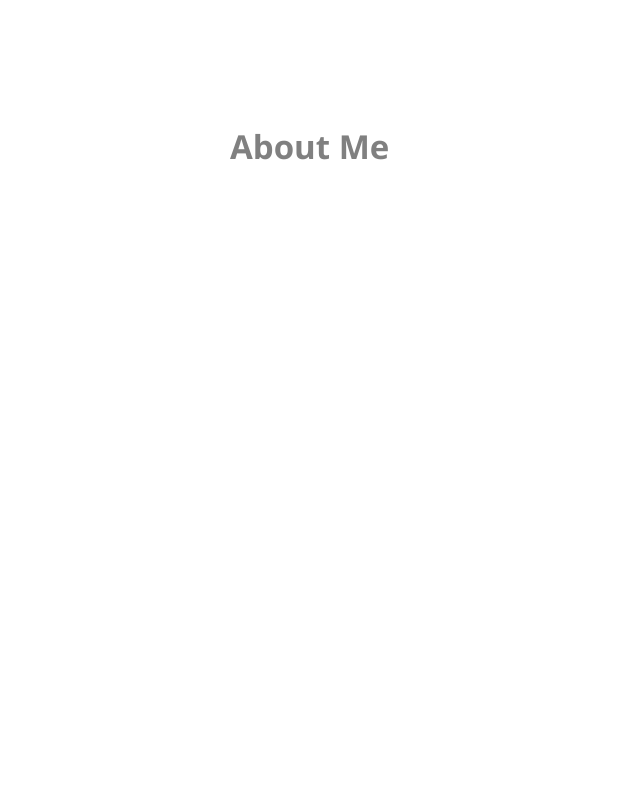
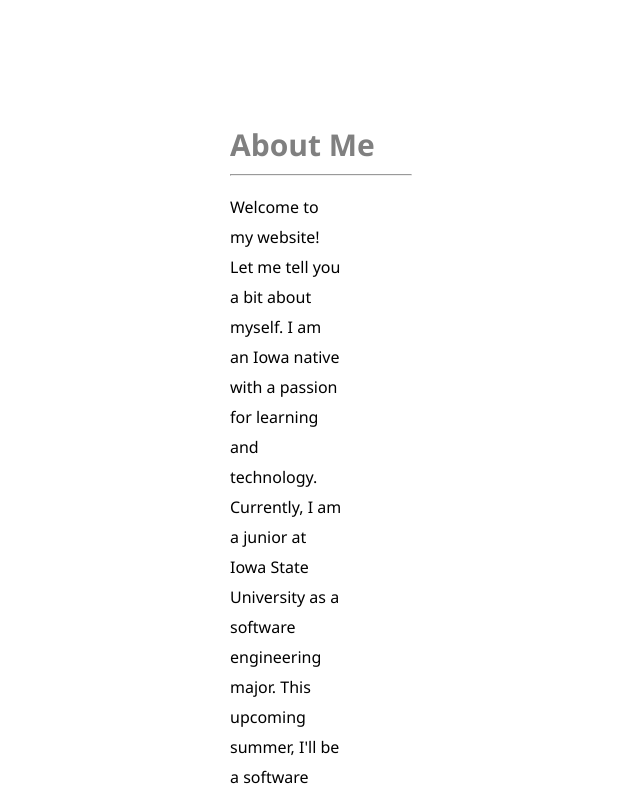
Before and after one commit to dms909/New-Website, a React (Create React App) app: page / in a window 1280 px wide. Shown: the part 740-1539 px from the top of the page, without its empty margins (28-668 px from the left). Before the commit the page ends 936 px from the top, so only its background shows below. Built offline with nearby package versions, Linux system fonts and the light colour scheme.

Commit message:
about my experience text

```diff
--- a/src/components/AboutMe.js
+++ b/src/components/AboutMe.js
@@ -4,6 +4,19 @@
     return (
         <div className="AboutMe">
             <h2>About Me</h2>
+            <hr align="left"/>
+
+        <div className="ExperienceAbout">
+            <p>Welcome to my website! Let me tell you a bit about myself. I am an Iowa native with a passion for learning and technology.
+                Currently, I am a junior at Iowa State University as a software engineering major. This upcoming summer, I'll be a software engineer
+                intern for the individual disability team at Principal Financial Group. Previously, I was an intern at Hy-Vee's technology center, HST.
+                Over the past year, I've also been working as a Computer Science 227 Teaching Assistant. From my experience within the software field,
+                I've learned
+            </p>
+        </div>
+
+            <p className="FunAbout">sdff </p>
+
         </div>
      );
 }
--- a/src/index.css
+++ b/src/index.css
@@ -19,10 +19,29 @@
 }
 
 .AboutMe {
-  color: #808080;
-  font-size: 22px;
   margin-top: 400px;
   margin-left: 250px;
+}
+
+.AboutMe h2 {
+  color: #808080;
+  font-size: 30px;
+}
+
+.AboutMe hr {
+  margin-top: -15px;
+  background-color: #808080;
+  width: 180px;
+}
+
+.ExperienceAbout {
+  text-align: left;
+  line-height: 30px;
+  margin-right: 900px;
+}
+
+.FunAbout {
+  text-align: right;
 }
 
 @keyframes fadeIn {
```
